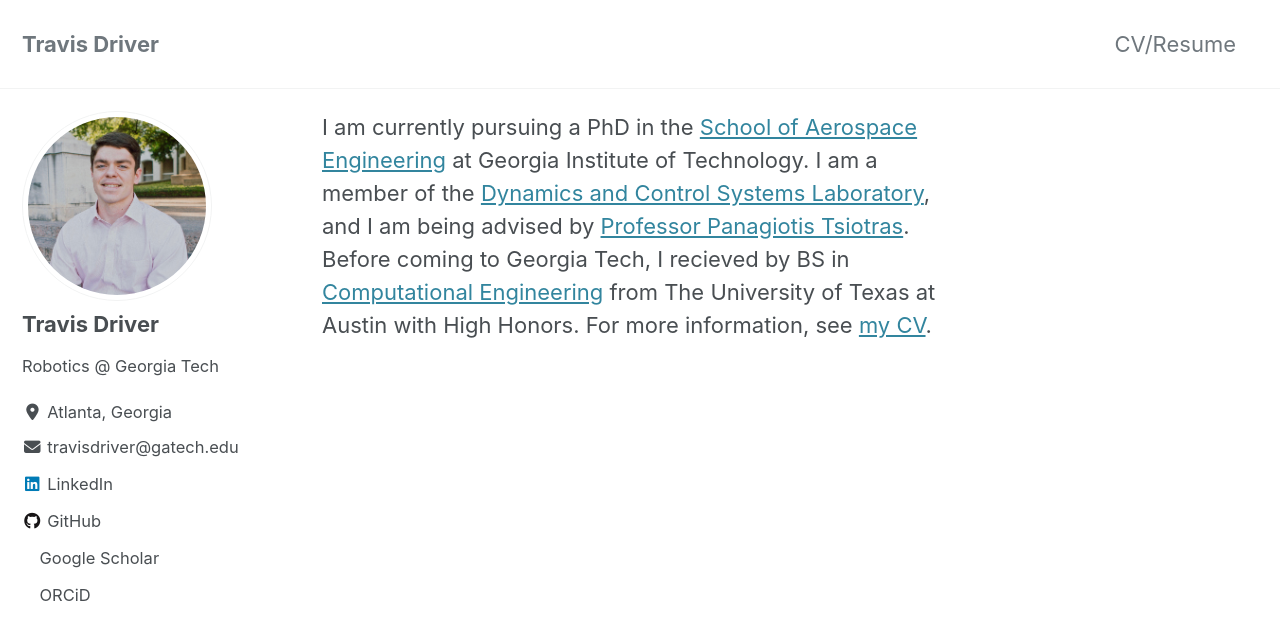
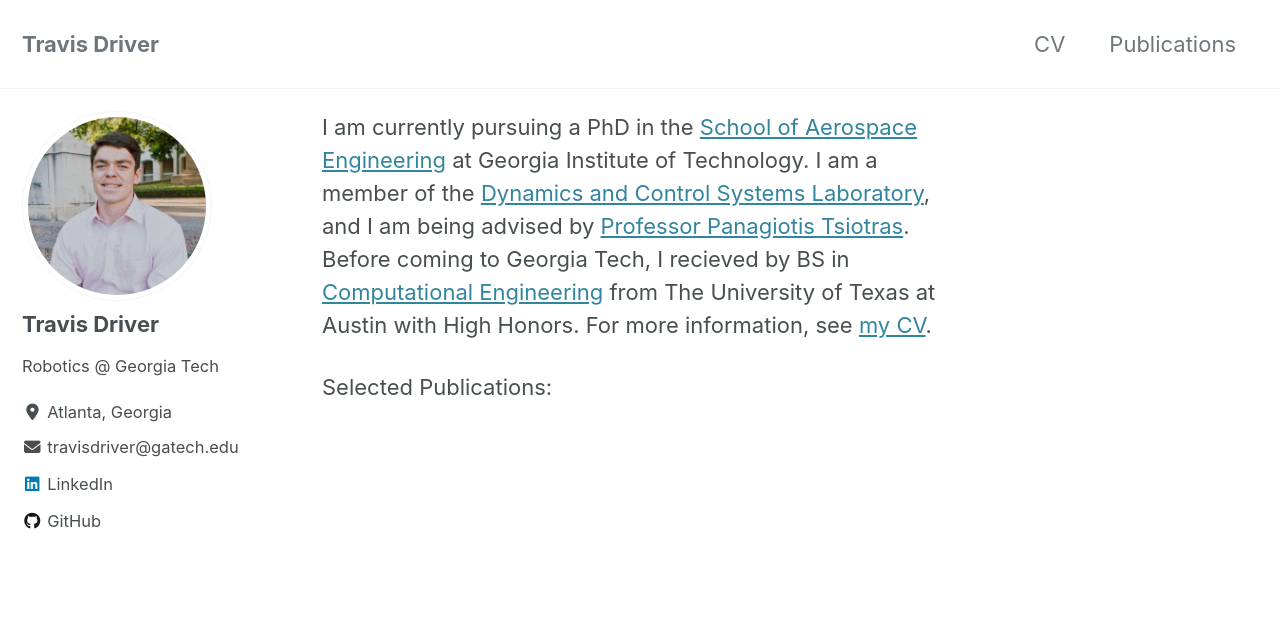
Before and after one commit to travisdriver/travisdriver.github.io, a Jekyll site: the page built from _pages/about.md, in a window 1280 px wide and 900 px high. Shown: the top 640 px of the window. Built offline with Jekyll 4.4.1, drawn with Linux system fonts in a browser that asks for light colours; cached includes are drawn as plain includes; nearby versions of some CDN libraries; some web fonts are replaced.

Commit message:
Remove bad buttons

```diff
--- a/_config.yml
+++ b/_config.yml
@@ -121,18 +121,18 @@ author:
     - label: "GitHub"
       icon: "fab fa-fw fa-github"
       url: "https://github.com/travisdriver"
-    - label: "Google Scholar"
-      icon: "ai ai-google-scholar"
-      url: "https://scholar.google.com/citations?user=z6no7WsAAAAJ&hl"
-    - label: "ORCiD"
-      icon: "ai ai-orcid"
-      url: "https://orcid.org/0000-0002-2195-7544"
-    - label: "Twitter"
-      icon: "fab fa-fw fa-twitter-square"
-      # url: "https://twitter.com/"
-    - label: "Instagram"
-      icon: "fab fa-fw fa-instagram"
-      # url: "https://instagram.com/"
+    # - label: "Google Scholar"
+    #   icon: "ai ai-google-scholar"
+    #   url: "https://scholar.google.com/citations?user=z6no7WsAAAAJ&hl"
+    # - label: "ORCiD"
+    #   icon: "ai ai-orcid"
+    #   url: "https://orcid.org/0000-0002-2195-7544"
+    # - label: "Twitter"
+    #   icon: "fab fa-fw fa-twitter-square"
+    #   # url: "https://twitter.com/"
+    # - label: "Instagram"
+    #   icon: "fab fa-fw fa-instagram"
+    #   # url: "https://instagram.com/"
 
 # Site Footer
 footer:
--- a/_data/navigation.yml
+++ b/_data/navigation.yml
@@ -2,8 +2,10 @@
 main:
 #  - title: "About"
 #    url: /About/
-  - title: "CV/Resume"
+  - title: "CV"
     url: "/docs/travisdriver_cv.pdf"
+  - title: "Publications"
+    url: "https://scholar.google.com/citations?user=z6no7WsAAAAJ&hl"
   # - title: "Sample Posts"
   #   url: /year-archive/
   # - title: "Sample Collections"
--- a/_pages/about.md
+++ b/_pages/about.md
@@ -4,3 +4,5 @@ author_profile: true
 ---
 
 I am currently pursuing a PhD in the [School of Aerospace Engineering](https://ae.gatech.edu/) at Georgia Institute of Technology. I am a member of the [Dynamics and Control Systems Laboratory](http://dcsl.gatech.edu/), and I am being advised by [Professor Panagiotis Tsiotras](http://dcsl.gatech.edu/tsiotras.html). Before coming to Georgia Tech, I recieved by BS in [Computational Engineering](https://www.ae.utexas.edu/undergraduate/computational-undergrad-program) from The University of Texas at Austin with High Honors. For more information, see [my CV](https://travisdriver.github.io/docs/travisdriver_cv.pdf).
+
+Selected Publications:
```
